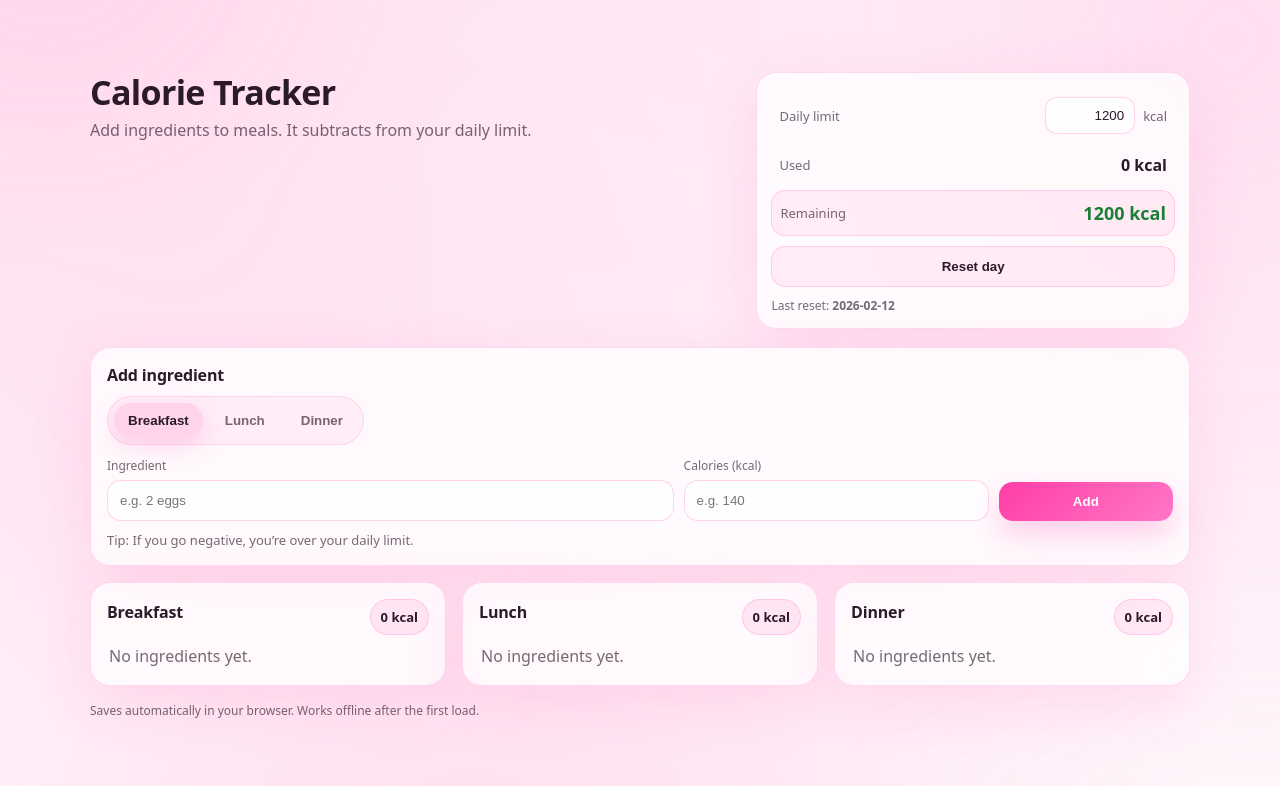
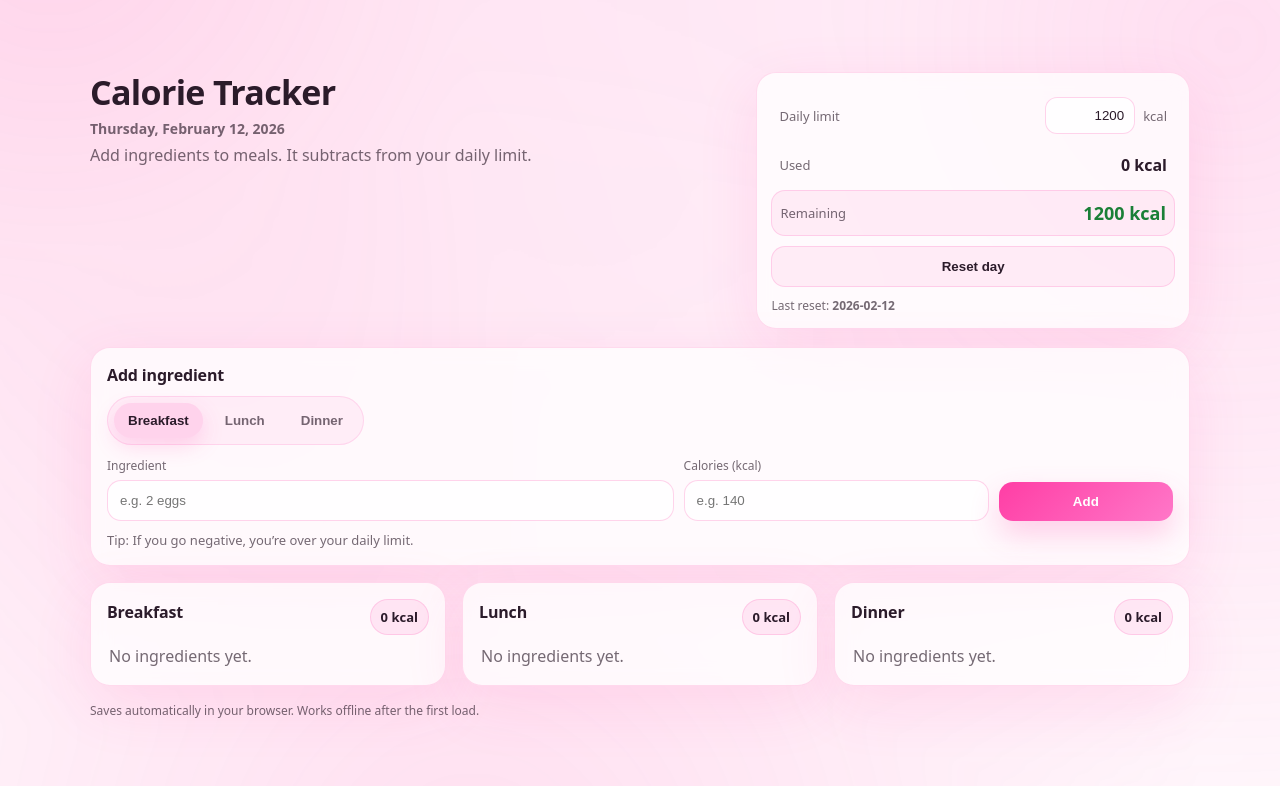
Before and after one commit to cmulia/calorie-tracker, a React (Vite) app: page / in a window 1280 px wide. Shown: the top 786 px of the page. Built offline with nearby package versions, Linux system fonts and the light colour scheme.

Commit message:
Added date

```diff
--- a/src/App.css
+++ b/src/App.css
@@ -65,6 +65,13 @@ body {
   line-height: 1.22;
   letter-spacing: -0.02em;
   overflow-wrap: anywhere;
+}
+
+.todayDate {
+  margin: 0 0 6px;
+  color: var(--muted);
+  font-size: 14px;
+  font-weight: 700;
 }
 
 .subtitle {
--- a/src/App.jsx
+++ b/src/App.jsx
@@ -54,6 +54,16 @@ export default function App() {
   }, [data]);
 
   const remaining = (data.limit ?? DAILY_LIMIT) - totalUsed;
+  const todayLabel = useMemo(
+    () =>
+      new Date().toLocaleDateString(undefined, {
+        weekday: "long",
+        month: "long",
+        day: "numeric",
+        year: "numeric",
+      }),
+    [],
+  );
 
   function addItem(e) {
     e.preventDefault();
@@ -104,6 +114,7 @@ export default function App() {
       <header className="header">
         <div>
           <h1 className="title">Calorie Tracker</h1>
+          <p className="todayDate">{todayLabel}</p>
           <p className="subtitle">
             Add ingredients to meals. It subtracts from your daily limit.
           </p>
```
